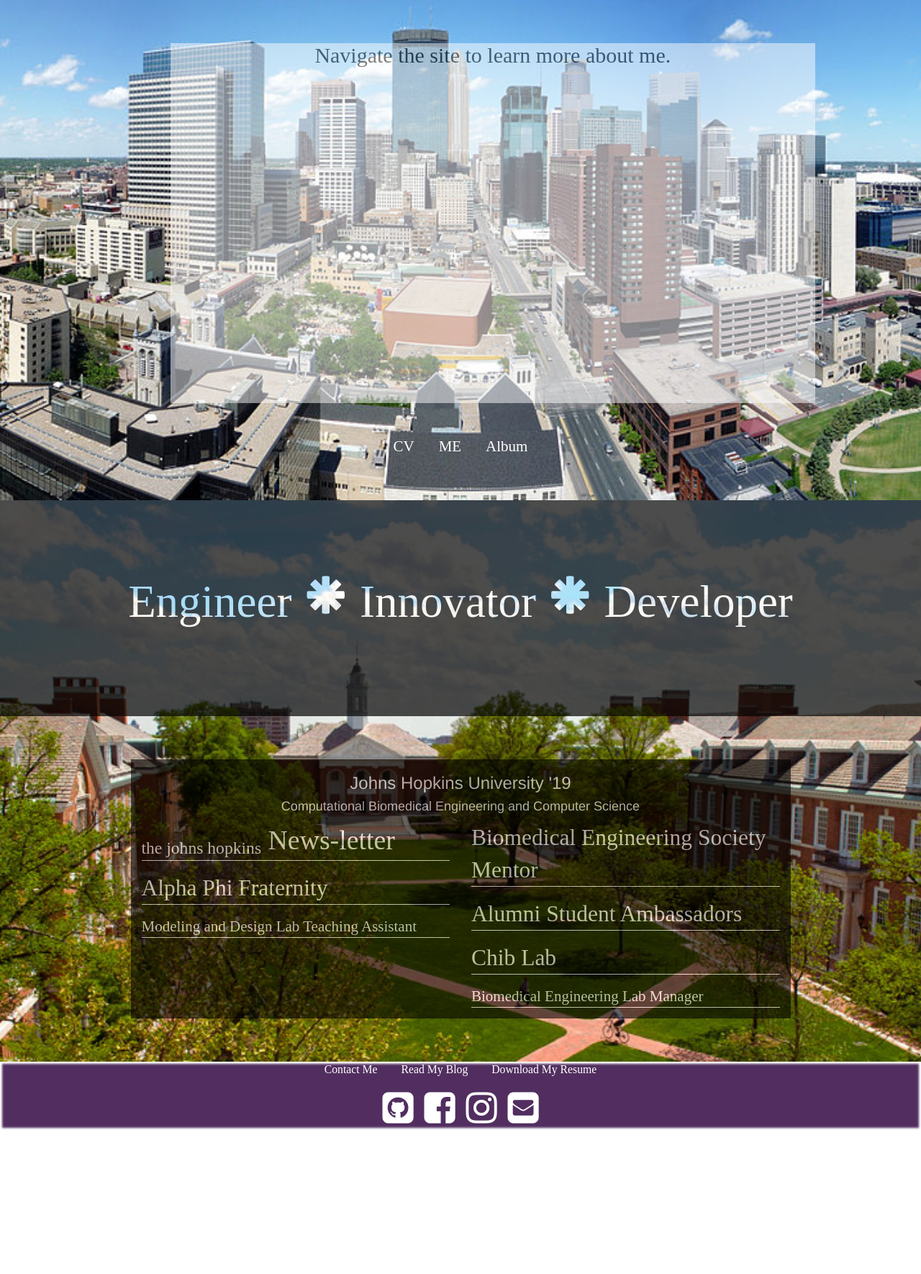
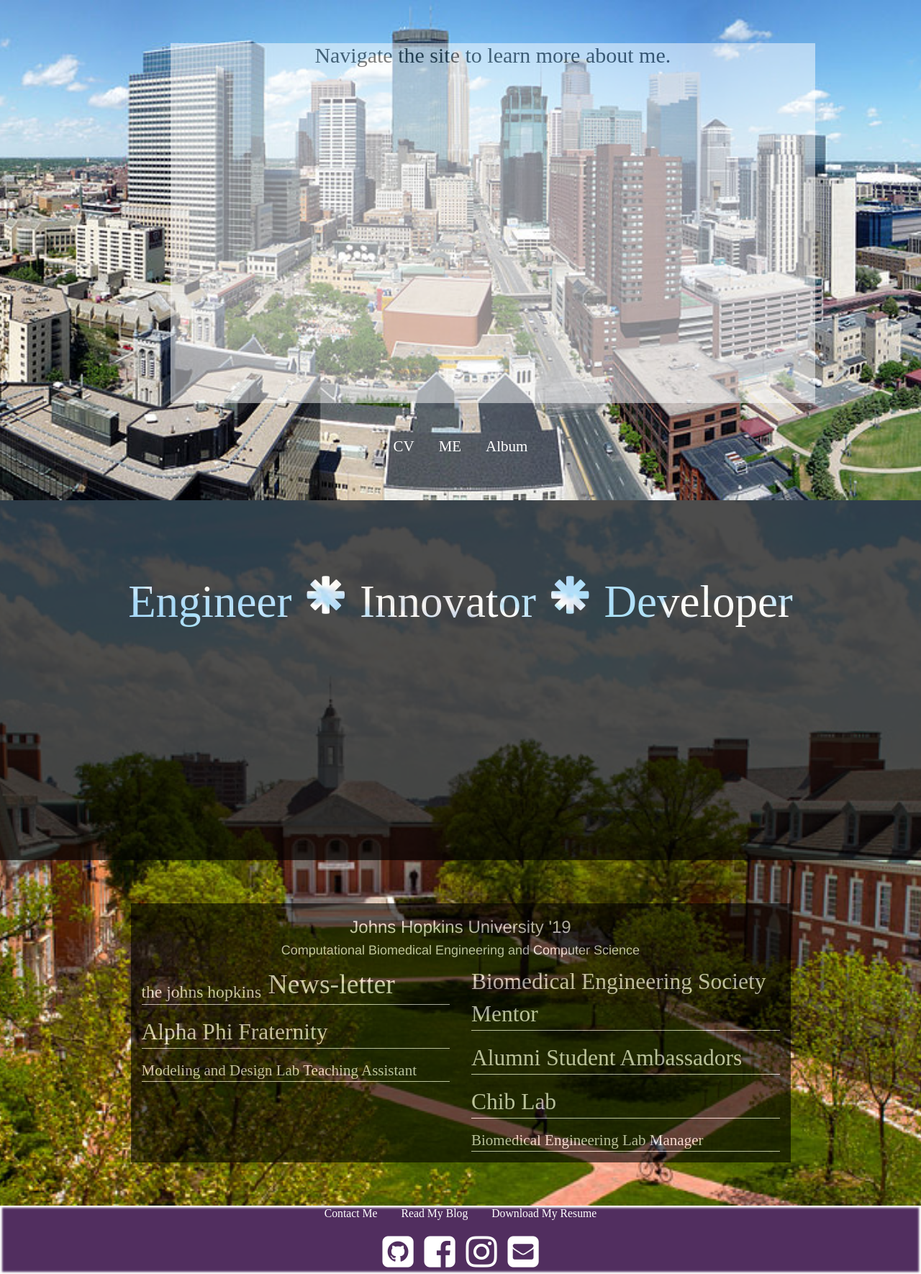
Before and after one commit to pfrank7/pfrank7.github.io, a Jekyll site: the page built from index.html, in a window 1280 px wide. Shown: the whole page at 72% size. Built offline with Jekyll 4.4.1, drawn with Linux system fonts in a browser that asks for light colours; nearby versions of some CDN libraries; before the commit the page ends 1570 px from its top, so only the background shows below that.

Commit message:
Update index.html

```diff
--- a/index.html
+++ b/index.html
@@ -53,7 +53,7 @@ title: Paige Frank
 	text-align: center;
 	font-family: 'Apple Chancery', Times New Roman;
 	background-color:black;
-	height:300px;
+	height:500px;
 	width:100%;
 	mix-blend-mode: multiply;
 	padding:100px;
```
